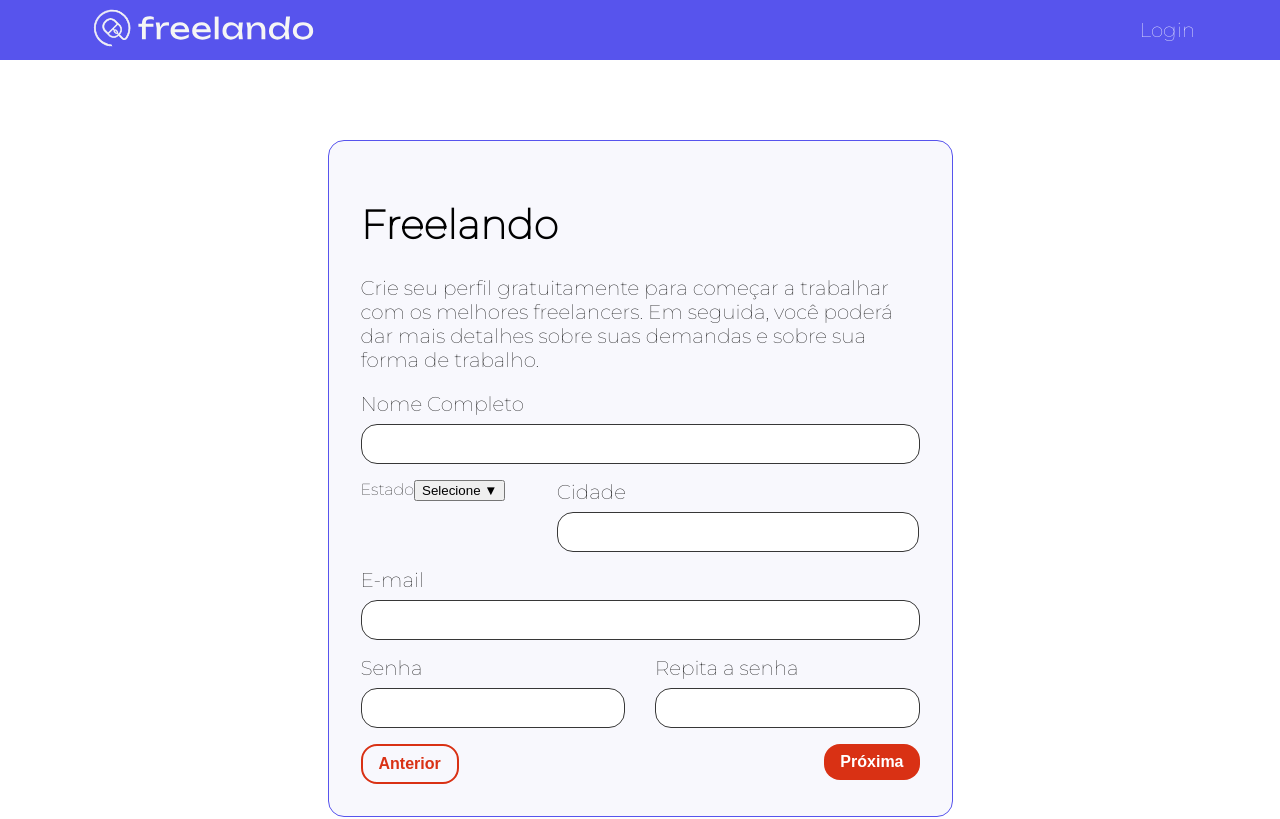
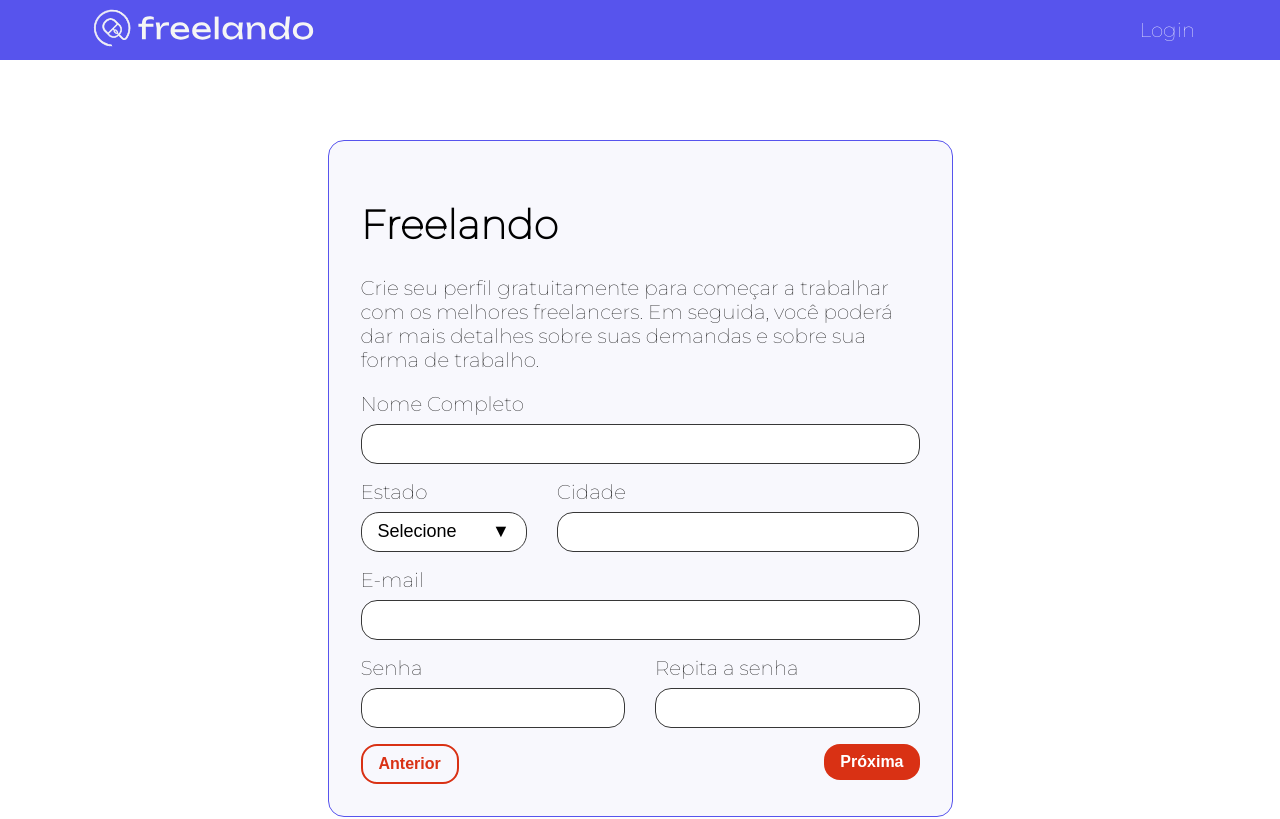
Before and after one commit to grbalmeida/curso-react-componentes-customizados-acessiveis-emotion-alura, a React (Create React App) app in the folder freelando/: page / in a window 1280 px wide. Shown: the top 819 px of the page. Built offline with nearby package versions, Linux system fonts and the light colour scheme.

Commit message:
Estilizando a base da lista

```diff
--- a/freelando/src/componentes/ListaSuspensa/ListaSuspensa.jsx
+++ b/freelando/src/componentes/ListaSuspensa/ListaSuspensa.jsx
@@ -1,14 +1,58 @@
+import styled from '@emotion/styled';
 import { useState } from 'react';
 
-export const ListaSuspensa = ({ titulo }) => {
+const LabelEstilizada = styled.label`
+    display: block;
+    width: 100%;
+    box-sizing: border-box;
+    font-weight: 400;
+    font-size: 20px;
+    line-height: 24px;
+    position: relative;
+`;
+
+const BotaoEstilizado = styled.button`
+    cursor: pointer;
+    display: block;
+    height: 40px;
+    width: 100%;
+    font-size: 18px;
+    outline: none;
+    box-sizing: border-box;
+    display: flex;
+    align-items: center;
+    justify-content: space-between;
+    font-weight: 400;
+    border-radius: 18px;
+    border-bottom-left-radius: ${props => props.estaAberta ? '0' : '18px'};
+    border-bottom-right-radius: ${props => props.estaAberta ? '0' : '18px'};
+    margin-top: ${props => props.theme.espacamentos.xs};
+    padding: ${props => props.theme.espacamentos.s};
+    background: ${props => props.theme.cores.branco};
+    border: 1px solid ${props => props.theme.cores.neutras.a};
+
+    &:focus {
+        border-color: ${props => props.theme.cores.focus};
+    }
+`;
+
+export const ListaSuspensa = ({ titulo, opcoes }) => {
     const [estaAberta, alternarVisibilidade] = useState(false)
 
     return (
-        <label>
+        <LabelEstilizada>
             {titulo}
-            <button onClick={() => alternarVisibilidade(!estaAberta)}>
-                Selecione <span>{estaAberta ? '▲' : '▼'}</span>
-            </button>
-        </label>
+            <BotaoEstilizado
+                estaAberta={estaAberta}
+                onClick={() => alternarVisibilidade(!estaAberta)}
+            >
+                <div>
+                    Selecione
+                </div>
+                <div>
+                    <span>{estaAberta ? '▲' : '▼'}</span>
+                </div>
+            </BotaoEstilizado>
+        </LabelEstilizada>
     )
 }
```
